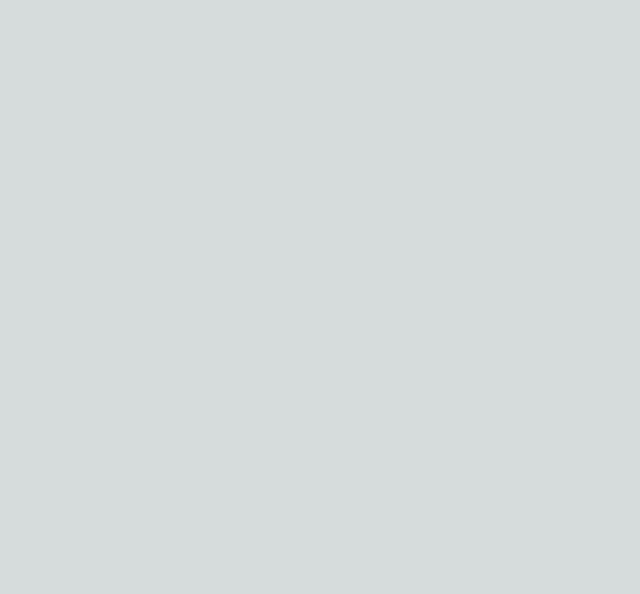
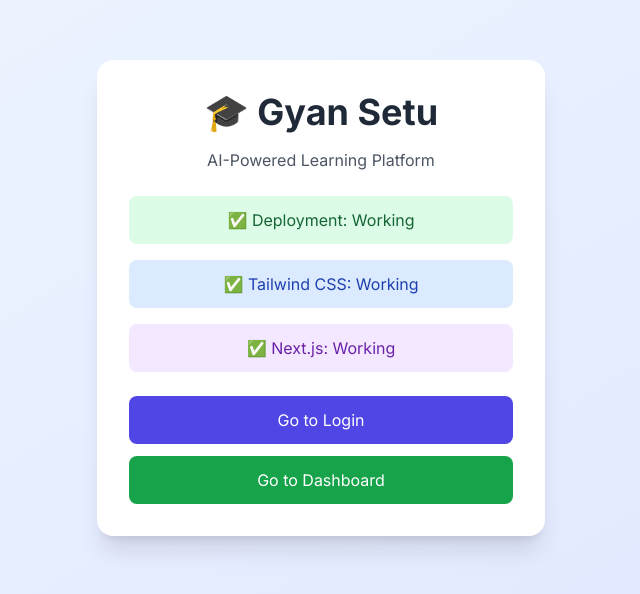
Before and after one commit to vaishnavi-b-09/CHK-1772878709007-6225, a Next.js app: page / in a window 1280 px wide. Before the commit this address had no page. Shown: the part 102-696 px from the top of the page, without its empty margins (319-959 px from the left). Built offline with nearby package versions, Linux system fonts and the light colour scheme.

Commit message:
fix: create minimal deployment version for debugging
- Replace redirect with simple landing page
- Add API test endpoint to verify environment variables
- Remove problematic dependencies from package.json
- Simplify deployment for troubleshooting

```diff
--- /dev/null
+++ b/app/api/test/route.ts
@@ -0,0 +1,31 @@
+import { NextResponse } from "next/server";
+
+export async function GET() {
+    try {
+        const openaiKey = process.env.OPENAI_API_KEY;
+        const firebaseKey = process.env.NEXT_PUBLIC_FIREBASE_API_KEY;
+
+        return NextResponse.json({
+            status: "success",
+            message: "API is working!",
+            environment: {
+                openai: openaiKey ? "✅ Set" : "❌ Missing",
+                firebase: firebaseKey ? "✅ Set" : "❌ Missing",
+                nodeVersion: process.version,
+                timestamp: new Date().toISOString()
+            }
+        });
+    } catch (error: any) {
+        return NextResponse.json({
+            status: "error",
+            message: error.message
+        }, { status: 500 });
+    }
+}
+
+export async function POST() {
+    return NextResponse.json({
+        status: "success",
+        message: "POST method working!"
+    });
+}
--- a/app/page.tsx
+++ b/app/page.tsx
@@ -1,5 +1,39 @@
-import { redirect } from 'next/navigation';
-
 export default function Home() {
-    redirect('/login'); // Automatically sends user to login page
+    return (
+        <div className="min-h-screen bg-gradient-to-br from-blue-50 to-indigo-100 flex items-center justify-center p-8">
+            <div className="bg-white rounded-2xl shadow-xl p-8 max-w-md w-full text-center">
+                <h1 className="text-4xl font-bold text-gray-800 mb-4">
+                    🎓 Gyan Setu
+                </h1>
+                <p className="text-gray-600 mb-6">
+                    AI-Powered Learning Platform
+                </p>
+                <div className="space-y-4">
+                    <div className="bg-green-100 text-green-800 p-3 rounded-lg">
+                        ✅ Deployment: Working
+                    </div>
+                    <div className="bg-blue-100 text-blue-800 p-3 rounded-lg">
+                        ✅ Tailwind CSS: Working
+                    </div>
+                    <div className="bg-purple-100 text-purple-800 p-3 rounded-lg">
+                        ✅ Next.js: Working
+                    </div>
+                </div>
+                <div className="mt-6 space-y-3">
+                    <a
+                        href="/login"
+                        className="block bg-indigo-600 text-white px-6 py-3 rounded-lg hover:bg-indigo-700 transition-colors"
+                    >
+                        Go to Login
+                    </a>
+                    <a
+                        href="/dashboard"
+                        className="block bg-green-600 text-white px-6 py-3 rounded-lg hover:bg-green-700 transition-colors"
+                    >
+                        Go to Dashboard
+                    </a>
+                </div>
+            </div>
+        </div>
+    );
 }
--- a/package.json
+++ b/package.json
@@ -10,12 +10,10 @@
   },
   "dependencies": {
     "@google/generative-ai": "^0.24.1",
-    "@next/bundle-analyzer": "^16.1.5",
     "@react-three/drei": "^9.122.0",
     "@react-three/fiber": "^8.18.0",
     "@rive-app/react-canvas": "^4.11.3",
     "@types/three": "^0.160.0",
-    "cross-env": "^10.1.0",
     "fabric": "^5.3.0",
     "firebase": "^10.7.1",
     "framer-motion": "^10.18.0",
```
